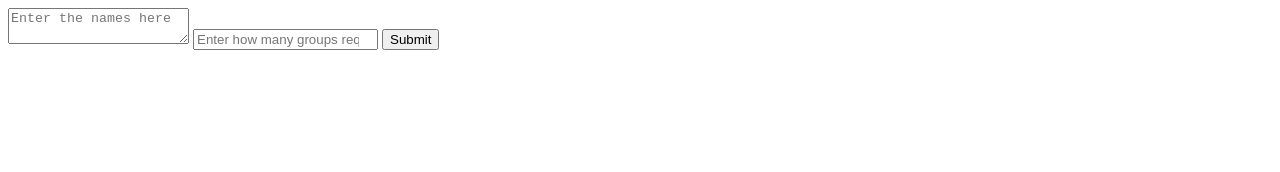
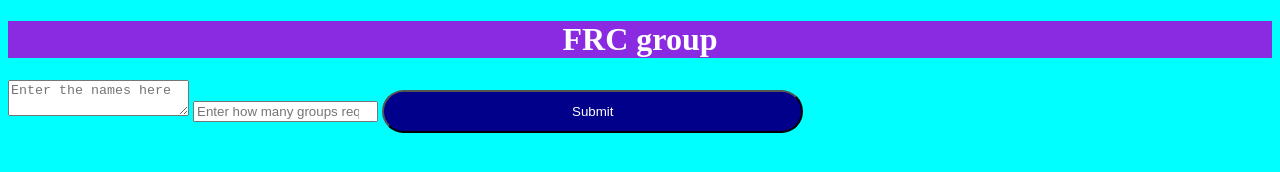
Before and after one commit to PhantomFool/FRC-Group-Randomizer, a plain HTML site: page index.html in a window 1280 px wide. Drawn offline with Linux system fonts and the light colour scheme.

Commit message:
did some basic styling testing.

```diff
--- a/css/main.css
+++ b/css/main.css
@@ -0,0 +1,16 @@
+#submit {
+    color: white;
+    padding: 12px 188px;
+    background-color: darkblue;
+    border-radius: 100px;
+
+}
+body {
+    background-color: aqua;
+}
+#heade {
+    text-align-last: center;
+    background-color: blueviolet;
+    color: white;
+
+}
--- a/index.html
+++ b/index.html
@@ -8,8 +8,11 @@
 
 </head>
 <body>
-    <textarea id="nameList" name="names" placeholder="Enter the names here" wrap="hard"></textarea>
+    <h1 id="heade"> FRC group</h1>
+</body>
+<body>
+    <textarea id="nameList" name="names" placeholder="Enter the names here"></textarea>
     <input type="number" id="amountofgroups" placeholder="Enter how many groups requried here">
-    <button onclick="grabnames()">Submit</button>
+    <button id ="submit" onclick="grabnames()">Submit</button>
 </body>
 </html>
```
